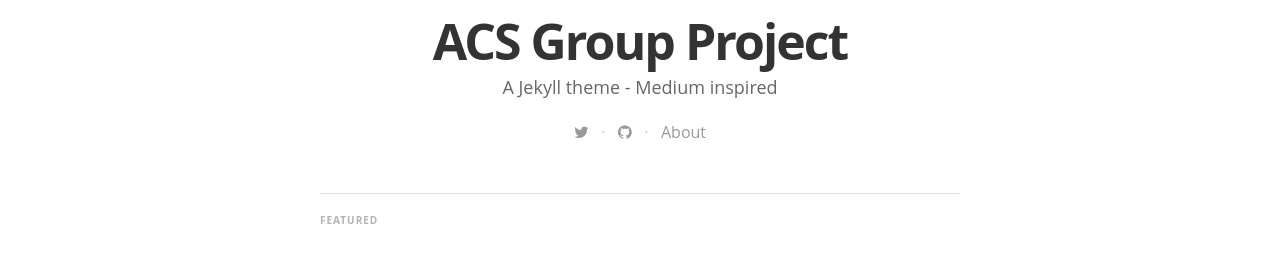
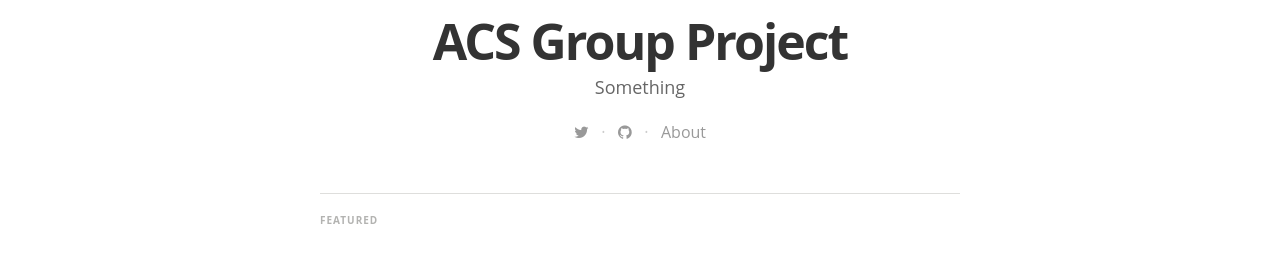
Before and after one commit to stephaniechen66/acs-csn-research-project, a Jekyll site: the page built from index.html, in a window 1280 px wide. Shown: the part 518-788 px from the top of the page. Built offline with Jekyll 4.4.1, drawn with Linux system fonts in a browser that asks for light colours; nearby versions of some CDN libraries; some web fonts are replaced; Markdown is read by kramdown in place of the engine named in the settings; the list of posts is cut into pages by our own code.

Commit message:
changed something

```diff
--- a/_config.yml
+++ b/_config.yml
@@ -5,7 +5,7 @@ highlighter: pygments
 # Site settings
 title: "ACS Group Project"
 description: > # this means to ignore newlines until "email:"
-   A Jekyll theme - Medium inspired
+   Something
 
 email: a-mail@mail.mail
 #blog logo
```
